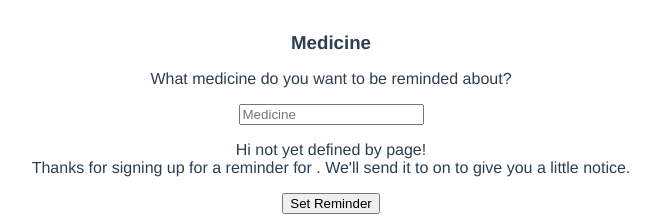
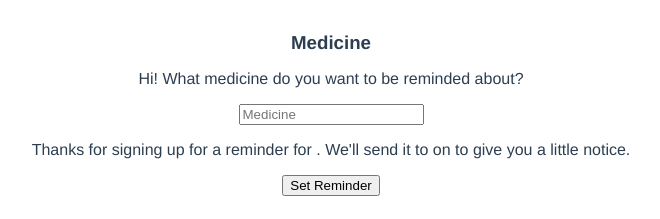
Before and after one commit to lakartoza/drugreactions, a Vue app: page / in a window 1280 px wide. Both pictures are taken after a click on the button "Set Reminder". Shown: the part 593-812 px from the top of the page, without its empty margins (309-969 px from the left). Built offline with nearby package versions, Linux system fonts and the light colour scheme.

Commit message:
Improving user experience during typing. First name gets typed into the survey below instantly.

```diff
--- a/src/components/HelloWorld.vue
+++ b/src/components/HelloWorld.vue
@@ -15,17 +15,18 @@
       <input v-model="email" placeholder="Your Email">
 
       <h3>Medicine</h3>
-      <p>What medicine do you want to be reminded about?</p>
+      <p>Hi{{firstName }}! What medicine do you want to be reminded about?</p>
 
       <input v-model="medicine" placeholder="Medicine">
     </div>
 
-    <p v-show="submitted">Hi {{ firstName }}! <br>
-    Thanks for signing up for a reminder for
-    {{medicine}}.
-    We'll send it to {{email}} on
+    <p v-show="submitted">
+      Thanks for signing up for a reminder for
+      {{medicine}}.
+      We'll send it to {{email}} on
       <!-- {{reminderDate}}  -->
-    to give you a little notice.</p>
+      to give you a little notice.
+    </p>
 
     <button v-on:click="submitted=true">Set Reminder</button>
 
@@ -52,9 +53,9 @@ export default {
         if (typeof this.fullName !== 'undefined') {
           var names = this.fullName.split(" ");
           var firstname = names[0];
-        return firstname;
+        return ' '+firstname;
         } else {
-          return 'not yet defined by page'
+          return ''
         }
     }
   }
```
